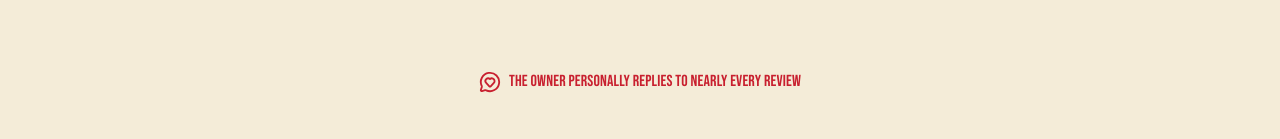
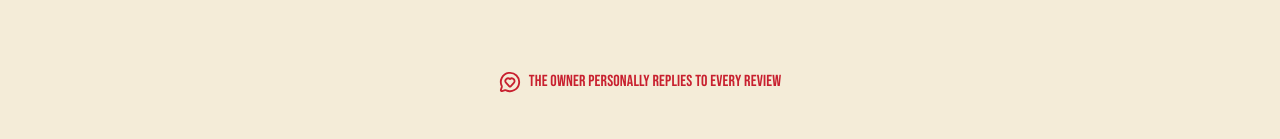
Before and after one commit to Subhan-Tanveer/tandy-s-website, a Next.js app: page /reviews in a window 1280 px wide. Shown: the part 618-757 px from the top of the page. Built offline with nearby package versions, Linux system fonts and the light colour scheme.

Commit message:
Remove "nearly" from every "owner personally replies" mention
Charley wants it stated plainly as replying/thanking every review, not hedged with "nearly." Fixed all three instances: TestimonialsStrip (Home page), Reviews page heading, and the About page perfect-track-record card.

```diff
--- a/app/about/page.tsx
+++ b/app/about/page.tsx
@@ -43,7 +43,7 @@ const values = [
     icon: Award,
     title: "A Perfect Track Record",
     body:
-      "5.0 stars across 43 Google reviews, with the team personally thanking nearly every customer who leaves one.",
+      "5.0 stars across 43 Google reviews, with the team personally thanking every customer who leaves one.",
     featured: false,
   },
 ];
--- a/app/reviews/page.tsx
+++ b/app/reviews/page.tsx
@@ -63,7 +63,7 @@ export default function ReviewsPage() {
         <Reveal variant="rise" className="max-w-2xl mx-auto text-center mb-6">
           <div className="inline-flex items-center gap-2 text-racing-red font-display uppercase tracking-wide mb-8">
             <MessageCircleHeart size={22} />
-            The owner personally replies to nearly every review
+            The owner personally replies to every review
           </div>
         </Reveal>
 
--- a/components/TestimonialsStrip.tsx
+++ b/components/TestimonialsStrip.tsx
@@ -18,7 +18,7 @@ export default function TestimonialsStrip() {
           </SplitText>
         </h2>
         <p className="text-cream/60 mt-4">
-          The owner personally replies to nearly every one &mdash; here&apos;s what customers are saying.
+          The owner personally replies to every one &mdash; here&apos;s what customers are saying.
         </p>
       </RevealStagger>
 
```
